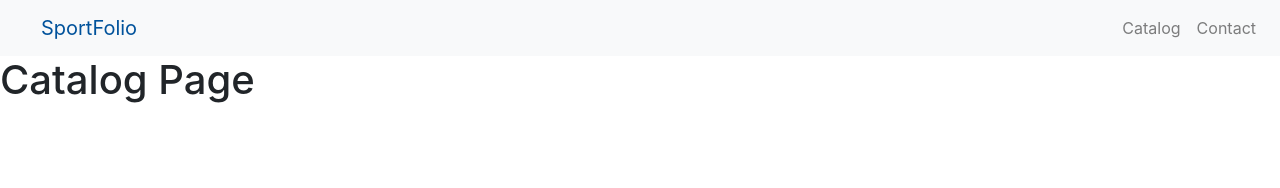
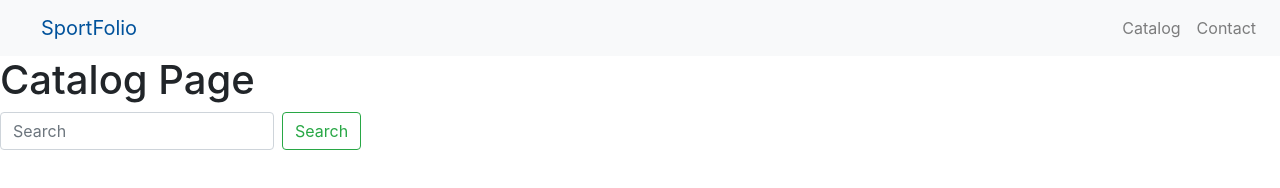
Before and after one commit to GeorgeRPu/CEN3031-Software-Engineering-SportCards3, a website: page client/index.html at #!/catalog in a window 1280 px wide. Drawn offline with nearby package versions, Linux system fonts and the light colour scheme; some packages are replaced by stand-ins of ours.

Commit message:
added back accidentally deleted search bar to catalog page

```diff
--- a/client/catalog.html
+++ b/client/catalog.html
@@ -1,3 +1,10 @@
 
 
  <h1> Catalog Page </h1>
+
+ <div class="search">
+    <form class="form-inline my-2 my-lg-0">
+     <input class="form-control mr-sm-2" type="search" placeholder="Search" aria-label="Search">
+     <button class="btn btn-outline-success my-2 my-sm-0" type="submit">Search</button>
+ </form>
+</div>
```
